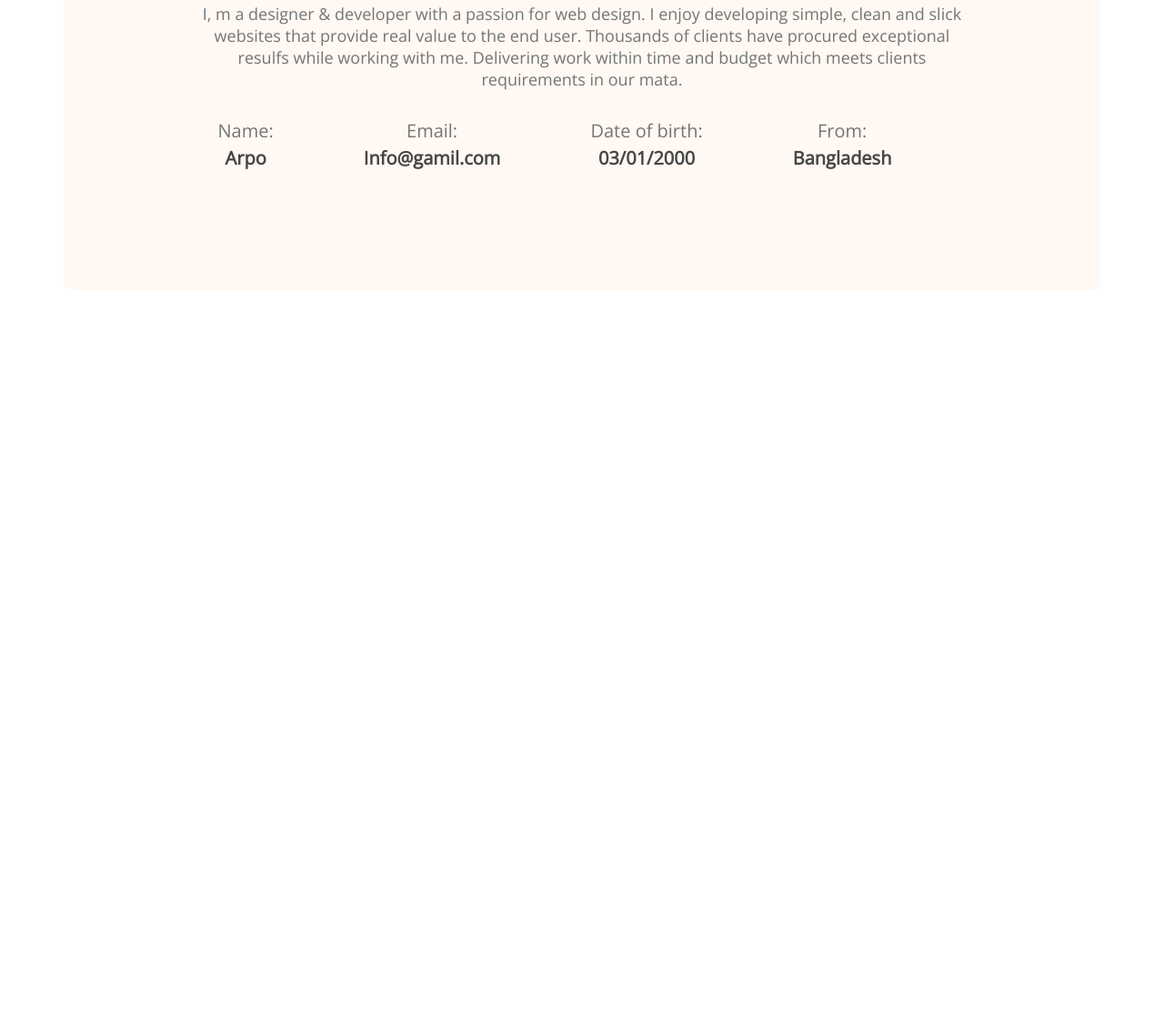
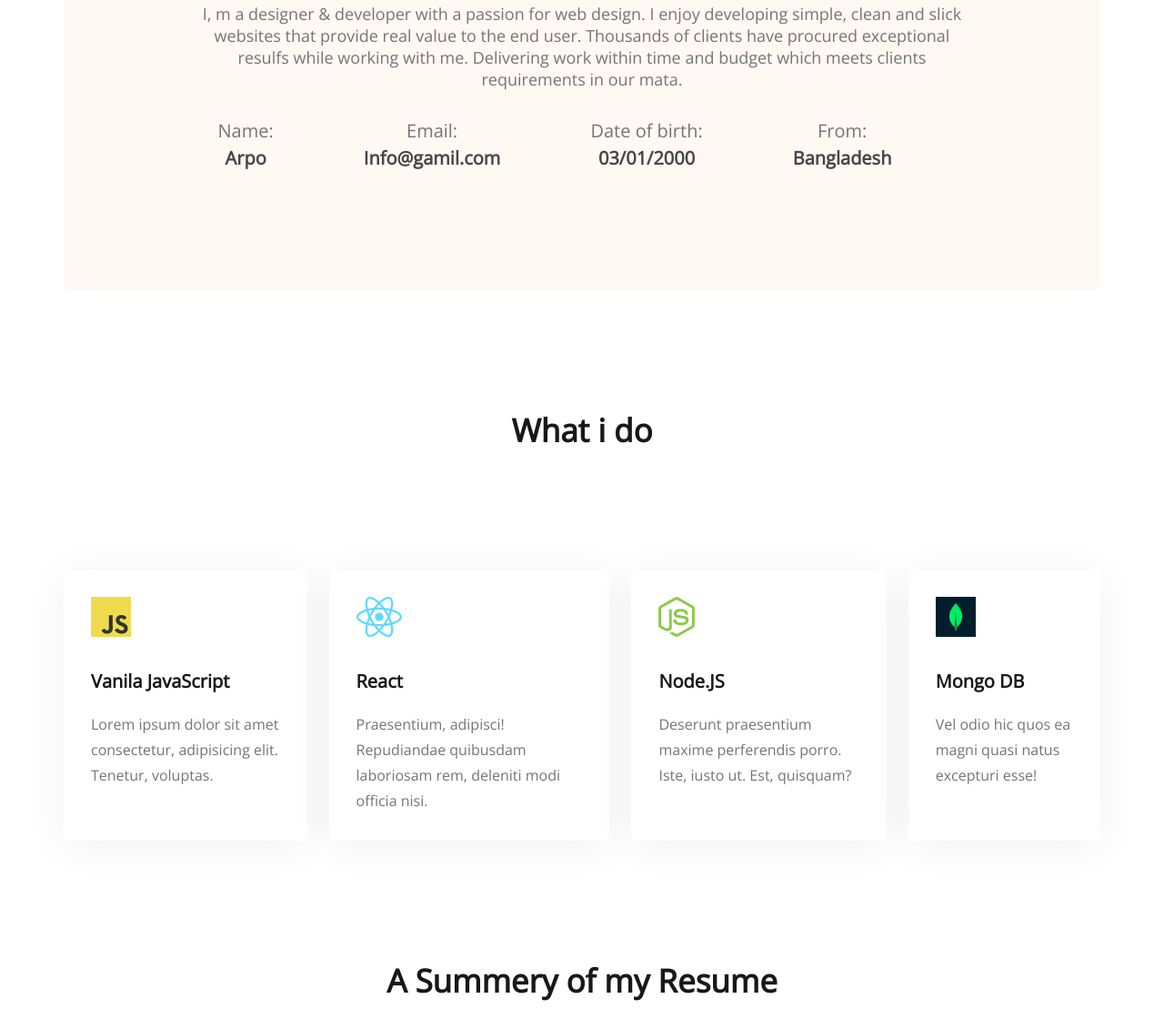
Before and after one commit to BaustArpo/devloper.protfolio, a plain HTML site: page index.html in a window 1280 px wide. Shown: the part 1179-2310 px from the top of the page at 91% size. Before the commit the page ends 1498 px from the top, so only its background shows below. Drawn offline with nearby package versions, Linux system fonts and the light colour scheme.

Commit message:
What i do section

```diff
--- a/index.html
+++ b/index.html
@@ -68,6 +68,51 @@
           </div>
         </div>
       </section>
+      <!-- What i do -->
+      <section class="What-i-do">
+        <h3 class="section-title">What i do</h3>
+        <div class="skill-container">
+          <div class="skill">
+            <img src="images/icons/js.png" alt="" />
+            <p class="skill-title">Vanila JavaScript</p>
+            <p class="skill-description">
+              Lorem ipsum dolor sit amet consectetur, adipisicing elit. Tenetur,
+              voluptas.
+            </p>
+          </div>
+          <div class="skill">
+            <img src="images/icons/react.png" alt="" class="what-i-do" />
+            <p class="skill-title">React</p>
+            <p class="skill-description">
+              Praesentium, adipisci! Repudiandae quibusdam laboriosam rem,
+              deleniti modi officia nisi.
+            </p>
+          </div>
+          <div class="skill">
+            <img src="images/icons/nodejs.png" alt="" />
+            <p class="skill-title">Node.JS</p>
+            <p class="skill-description">
+              Deserunt praesentium maxime perferendis porro. Iste, iusto ut.
+              Est, quisquam?
+            </p>
+          </div>
+          <div class="skill">
+            <img src="images/icons/mongo.png" alt="" />
+            <p class="skill-title">Mongo DB</p>
+            <p class="skill-description">
+              Vel odio hic quos ea magni quasi natus excepturi esse!
+            </p>
+          </div>
+        </div>
+      </section>
+      <!-- Resume Section -->
+      <section class="resume">
+        <h3 class="section-title">A Summery of my Resume</h3>
+        <div class="resume-container">
+          <div class="Education"></div>
+          <div class="exprience"></div>
+        </div>
+      </section>
     </main>
     <footer></footer>
   </body>
--- a/styles/protfolio.css
+++ b/styles/protfolio.css
@@ -80,6 +80,7 @@ main {
   border-radius: 10px;
   padding: 130px 150px;
   text-align: center;
+  margin-bottom: 130px;
 }
 .section-title {
   font-family: "Open Sans";
@@ -123,3 +124,35 @@ main {
   color: #474747;
   margin-right: 60px;
 }
+/* What i do */
+.What-i-do {
+  margin-bottom: 130px;
+}
+.skill-container {
+  display: flex;
+  margin-top: 130px;
+  gap: 24px;
+}
+.skill {
+  background: #ffffff;
+  box-shadow: 0px 6px 50px rgba(0, 0, 0, 0.06);
+  border-radius: 5px;
+  padding: 30px;
+}
+.skill-title {
+  font-family: "Open Sans";
+  font-style: bold;
+  font-weight: 700;
+  font-size: 20px;
+  color: #181818;
+  margin-top: 30px;
+  margin-bottom: 20px;
+}
+.skill-description {
+  font-family: "Open Sans";
+  font-style: normal;
+  font-weight: 400;
+  font-size: 16px;
+  line-height: 28px;
+  color: #757575;
+}
```
Lines whose indentation alone changed are shown as unchanged.
